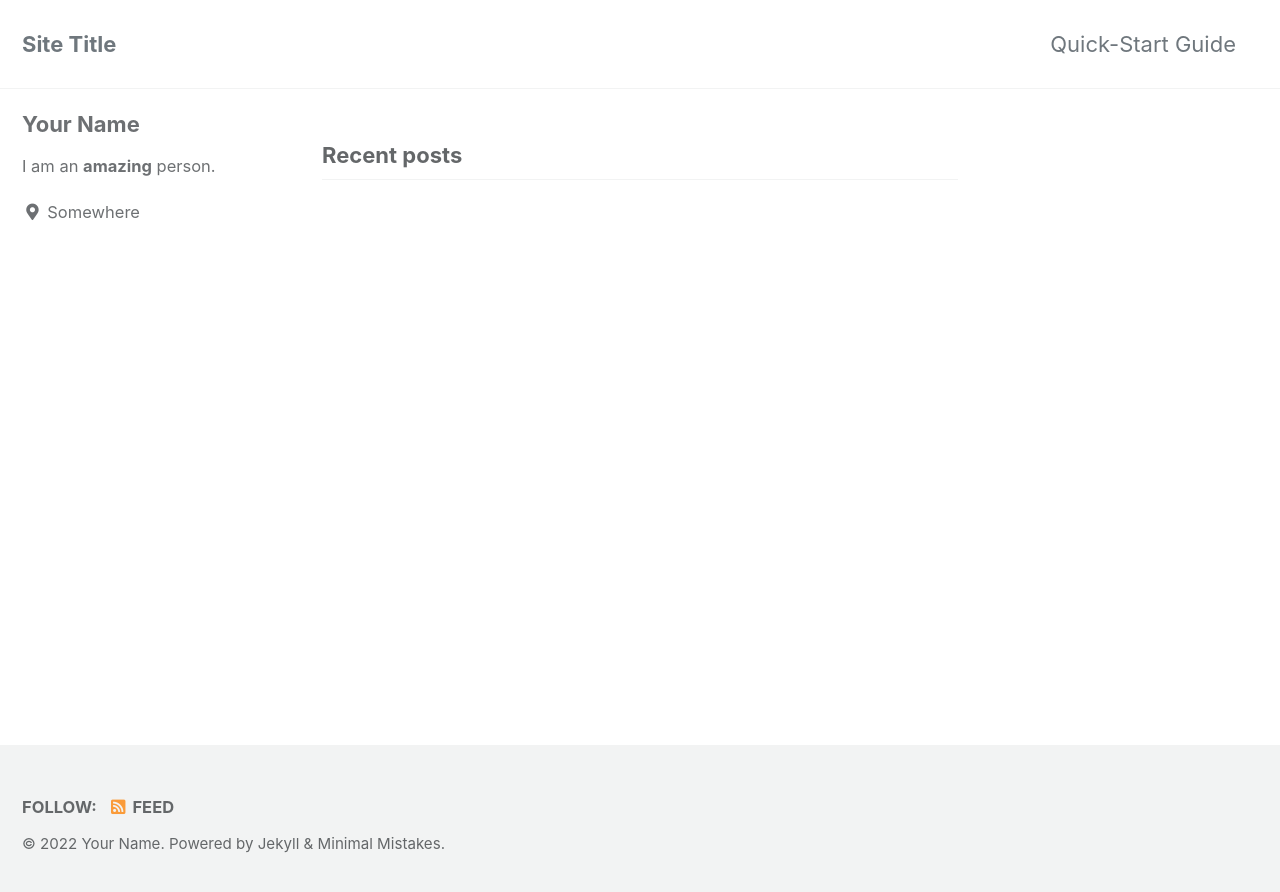
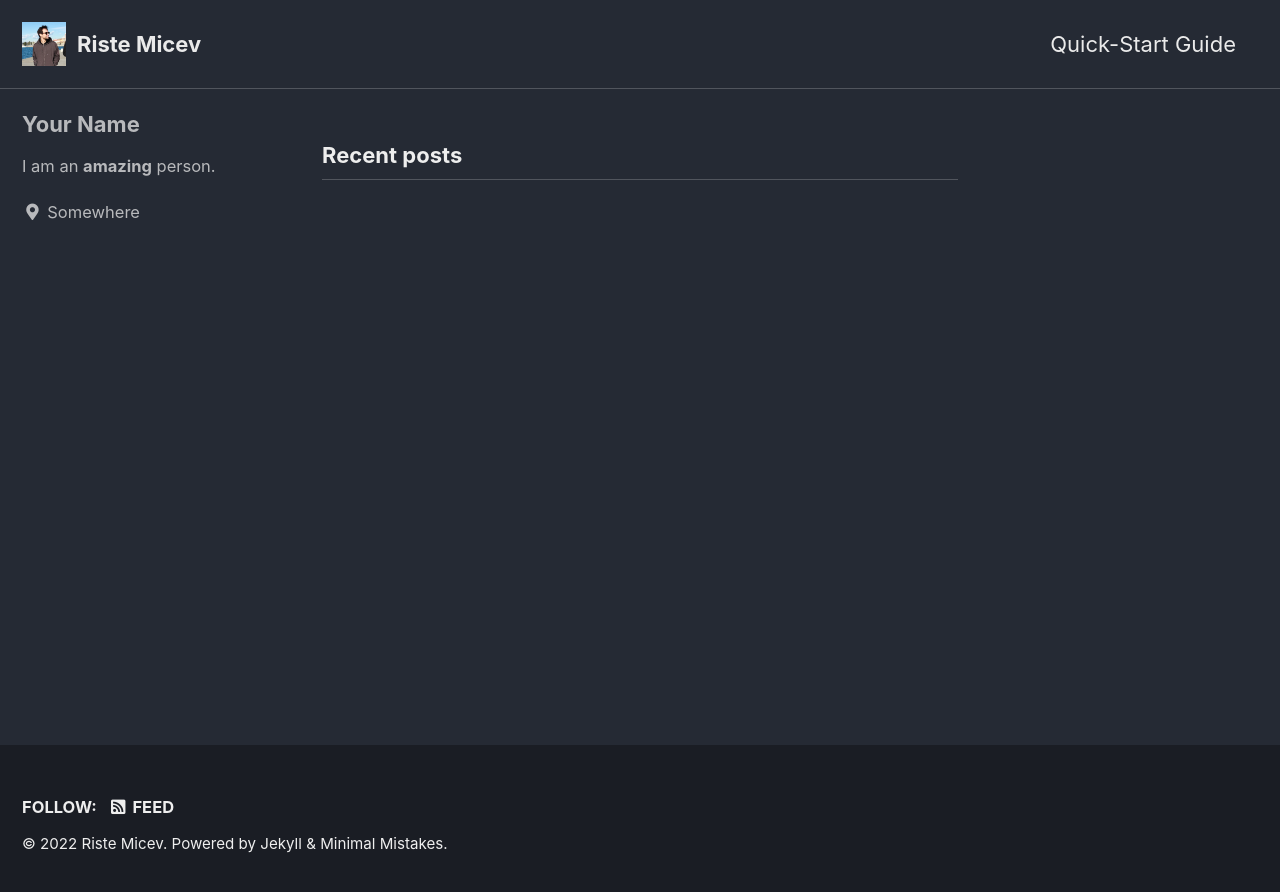
Before and after one commit to ristemicev/ristemicev.github.io, a Jekyll site: the page built from index.html, in a window 1280 px wide. Shown: the top 892 px of the page. Built offline with Jekyll 4.4.1, drawn with Linux system fonts in a browser that asks for light colours; cached includes are drawn as plain includes; the list of posts is cut into pages by our own code.

Commit message:
Initial updates

```diff
--- a/_config.yml
+++ b/_config.yml
@@ -12,20 +12,20 @@
 
 # theme                  : "minimal-mistakes-jekyll"
 # remote_theme           : "mmistakes/minimal-mistakes"
-minimal_mistakes_skin    : "default" # "air", "aqua", "contrast", "dark", "dirt", "neon", "mint", "plum", "sunrise"
+minimal_mistakes_skin    : "dark" # "air", "aqua", "contrast", "dark", "dirt", "neon", "mint", "plum", "sunrise"
 
 # Site Settings
 locale                   : "en-US"
-title                    : "Site Title"
+title                    : "Riste Micev"
 title_separator          : "-"
 subtitle                 : # site tagline that appears below site title in masthead
-name                     : "Your Name"
-description              : "An amazing website."
+name                     : "Riste Micev"
+description              : "Welcome to my portfolio!"
 url                      : # the base hostname & protocol for your site e.g. "https://mmistakes.github.io"
 baseurl                  : # the subpath of your site, e.g. "/blog"
 repository               : # GitHub username/repo-name e.g. "mmistakes/minimal-mistakes"
 teaser                   : # path of fallback teaser image, e.g. "/assets/images/500x300.png"
-logo                     : # path of logo image to display in the masthead, e.g. "/assets/images/88x88.png"
+logo                     : "/assets/images/me.jfif"  # path of logo image to display in the masthead, e.g. "/assets/images/88x88.png"
 masthead_title           : # overrides the website title displayed in the masthead, use " " for no title
 # breadcrumbs            : false # true, false (default)
 words_per_minute         : 200
```
Also changed, not shown: assets/images/me.jfif (added).
